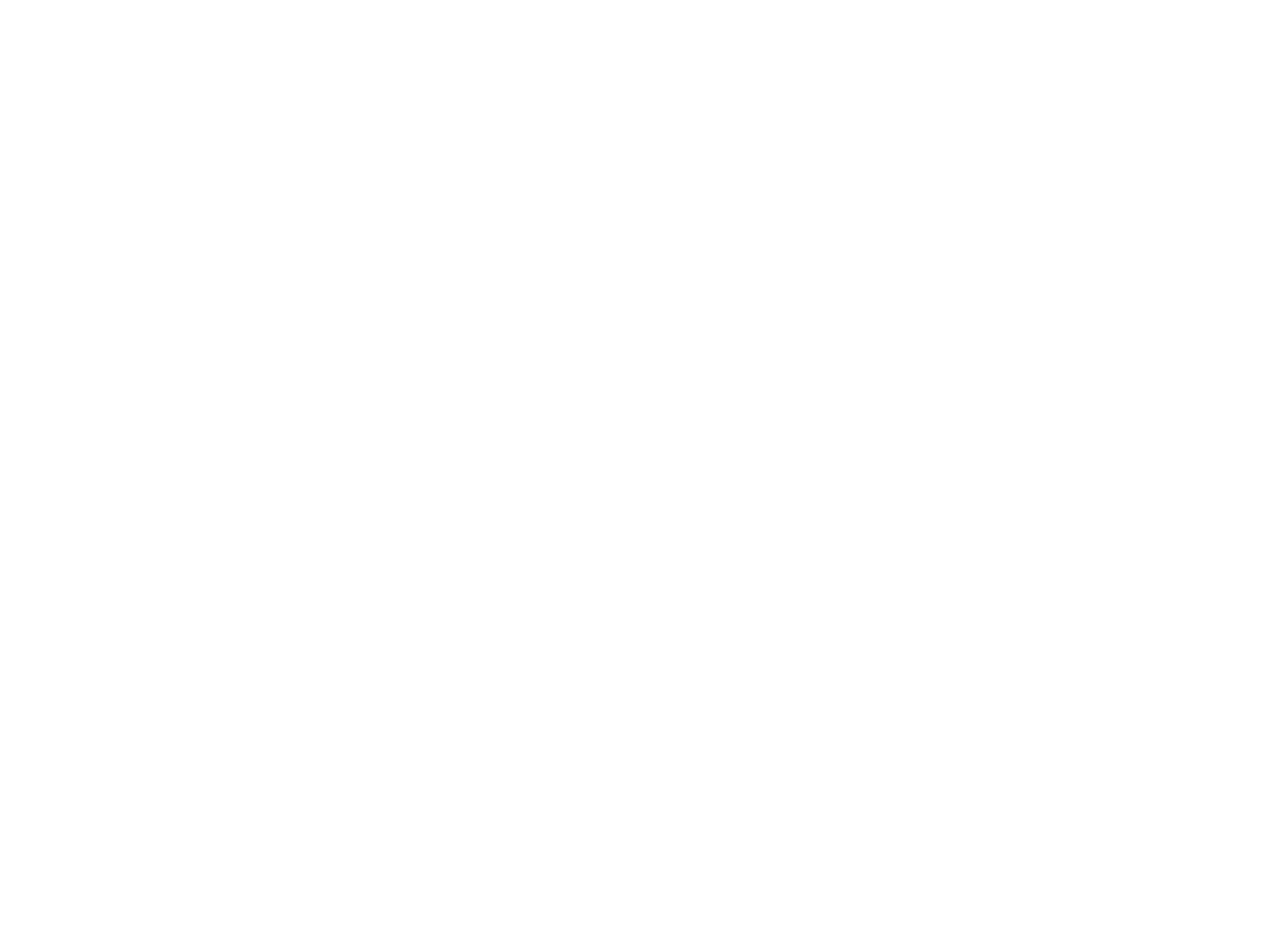
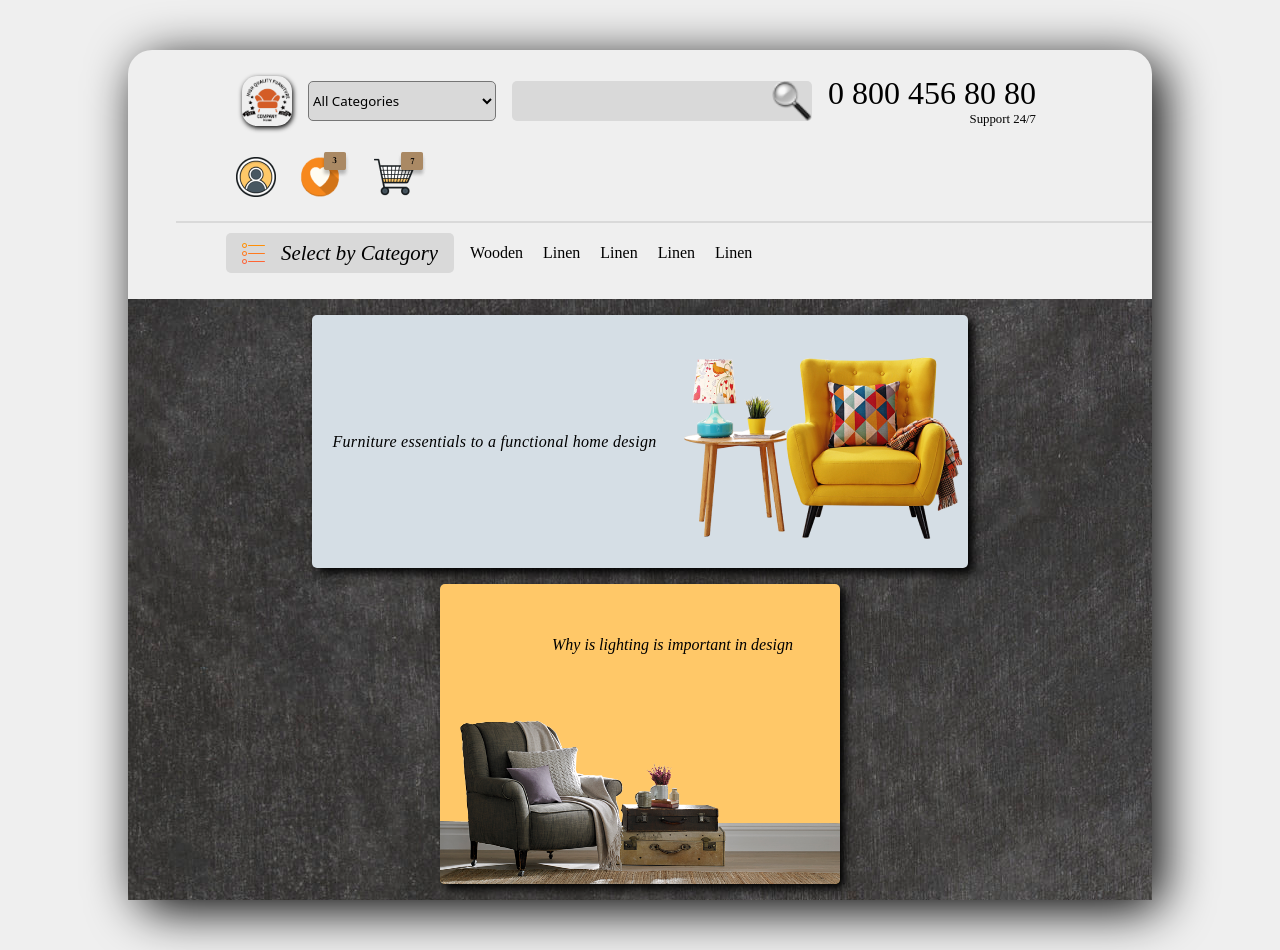
Before and after one commit to Kadir-Zeren/HC09-FlexBox_Project, a plain HTML site: page index.html in a window 1280 px wide. Before the commit the page ends 800 px from the top, so only its background shows below. Drawn offline with Linux system fonts and the light colour scheme; a web font is replaced by a local one.

Commit message:
iconbar,navbar,header

```diff
--- a/index.html
+++ b/index.html
@@ -9,7 +9,91 @@
 </head>
 
 <body>
+    <div class="container">
 
+        <!-- ------------------------------- -->
+        <!--             ICONBAR             -->
+        <!-- ------------------------------- -->
+
+        <div class="iconbar">
+            <div class="input-part">
+                <img src="./images/logo.png" alt="logo" class="logo">
+                <div class="select-category">
+                    <select name="" id="">
+                        <option value="">All Categories</option>
+                        <option value="Wooden">Wooden</option>
+                        <option value="Linen">Linen</option>
+                        <option value="Linen">Linen</option>
+                        <option value="Badroom">Badroom</option>
+                        <option value="Kitchen">Kitchen</option>
+                    </select>
+                </div>
+                <div class="search-input">
+                    <input type="search">
+                    <img src="./images/magnifier.png" alt="">
+                </div>
+
+                <div class="support">
+                    <p class="support-number">0 800 456 80 80</p>
+                    <p class="support-text">Support 24/7</p>
+                </div>
+
+            </div>
+
+            <div class="icons">
+                <img src="./images/user.png" alt="">
+                <img src="./images/heart.png" alt="">
+                <img src="./images/shoppingCart.png" alt="">
+            </div>
+        </div>
+
+        <!-- ------------------------------- -->
+        <!--             NAVBAR              -->
+        <!-- ------------------------------- -->
+
+        <div class="navbar">
+            <div class="button">
+                <img src="./images/unordered-list.png" alt="">
+                <p>Select by Category</p>
+            </div>
+
+            <ul class="nav">
+                <li>Wooden</li>
+                <li>Linen</li>
+                <li>Linen</li>
+                <li>Linen</li>
+                <li>Linen</li>
+            </ul>
+        </div>
+
+
+        <!-- ------------------------------- -->
+        <!--             HEADER              -->
+        <!-- ------------------------------- -->
+
+
+        <header>
+            <div class="essential">
+                <div class="essential-text">
+                    <p>Furniture essentials to a functional home design</p>
+                </div>
+
+                <div class="sofa">
+                    <img src="./images/sofa.png" alt="">
+                </div>
+
+            </div>
+
+            <div class="lighting">
+                <p class="light">
+                    Why is lighting is important in design
+                </p>
+                <img src="./images/armchair.png" alt="">
+            </div>
+        </header>
+
+
+    </div>
 
 </body>
 
--- a/style.css
+++ b/style.css
@@ -0,0 +1,189 @@
+@import url("https://fonts.googleapis.com/css2?family=Bellota:ital,wght@0,300;0,400;0,700;1,300;1,400;1,700&family=Judson:ital,wght@0,400;0,700;1,400&display=swap");
+
+@import url('https://fonts.googleapis.com/css2?family=Josefin+Slab:ital@0;1&display=swap');
+
+* {
+  margin: 0;
+  padding: 0;
+  box-sizing: border-box;
+}
+
+body {
+  background-color: #efefef;
+  /* margin: 10%; */
+  font-family: "Bellota", system-ui;
+  font-family: "Judson", serif;
+}
+
+.container {
+  /* border: 2px solid red; */
+  width: 80%;
+  margin: 50px auto;
+  border-radius: 1.5rem;
+  box-shadow: 10px 10px 50px black;
+}
+
+/* ---------------------------------- */
+/*               ICONBAR              */
+/* ---------------------------------- */
+
+.iconbar {
+  /* border: 2px solid blue; */
+  display: flex;
+  justify-content: space-between;
+  padding: 10px 50px;
+  flex-wrap: wrap;
+  margin-left: 3rem;
+  border-bottom: 2px solid #d9d9d9;
+}
+
+.input-part {
+  /* border: 2px solid green; */
+  display: flex;
+  align-items: center;
+  flex-wrap: wrap;
+}
+
+.input-part select {
+  /* border: 2px solid red; */
+  width: 188px;
+  height: 40px;
+  background-color: #d9d9d9;
+  border-radius: 5px;
+  font-family: "Bellota", system-ui;
+}
+
+.search-input {
+  /* border: 2px solid red; */
+  width: 300px;
+  height: 40px;
+  background-color: #d9d9d9;
+  border-radius: 5px;
+  display: flex;
+  justify-content: space-between;
+  margin-left: 1rem;
+}
+.search-input input {
+  background-color: initial;
+  border: none;
+  font-size: 1rem;
+  padding: 0.5rem;
+}
+.support {
+  /* border: 2px solid red; */
+  text-align: right;
+  margin-left: 1rem;
+}
+.support .support-number {
+  font-size: 2em;
+}
+.support .support-text {
+  font-size: 0.8rem;
+}
+.logo {
+  width: 50px;
+  height: 50px;
+  border-radius: 15px;
+  box-shadow: 1px 2px 5px black;
+  margin: 1rem;
+}
+
+.icons {
+  /* border: 2px solid red; */
+  margin-right: 2rem;
+}
+
+.icons img {
+  padding: 10px;
+}
+
+/* ---------------------------------- */
+/*               NAVBAR               */
+/* ---------------------------------- */
+
+.navbar {
+  /* border: 2px solid red; */
+  display: flex;
+  align-items: center;
+  padding: 10px 50px;
+  margin-left: 3rem;
+}
+
+.button {
+  /* border: 2px solid blue; */
+  display: flex;
+  align-items: center;
+  padding: 1rem;
+  height: 40px;
+  font-size: 1.3rem;
+  background-color: #d9d9d9;
+  border-radius: 5px;
+  font-style: italic;
+  gap: 1rem;
+}
+
+.nav {
+  /* border: 2px solid orange; */
+}
+
+li {
+  display: inline-block;
+  margin-left: 1rem;
+}
+
+/* ---------------------------------- */
+/*               HEADER               */
+/* ---------------------------------- */
+
+header {
+  display: flex;
+  align-items: center;
+  justify-content: space-around;
+  flex-wrap: wrap;
+  background-image: url(./images/stock.jpg);
+  padding: 1rem 5rem;
+  margin-top: 1rem;
+  gap: 1rem;
+}
+
+.essential {
+  background-color: #d5dee5;
+  display: flex;
+  align-items: center;
+  border-radius: 5px;
+  box-shadow: 5px 5px 10px black;
+}
+
+.essential-text {
+  /* border: 2px solid red; */
+  padding: 20px;
+  font-style: italic;
+  letter-spacing: 0.3px;
+}
+
+.lighting {
+  background-color: #ffc868;
+  width: 400px;
+  height: 300px;
+  overflow: hidden;
+  position: relative;
+  border-radius: 5px;
+  box-shadow: 5px 5px 10px black;
+}
+
+.lighting img {
+  width: 100%;
+  height: 300px;
+  position: absolute;
+  bottom: 0;
+}
+
+.light {
+  /* border: 2px solid red; */
+  width: 80%;
+  float: right;
+
+  margin-top: 20px;
+  font-style: italic;
+  padding: 2rem;
+}
```
